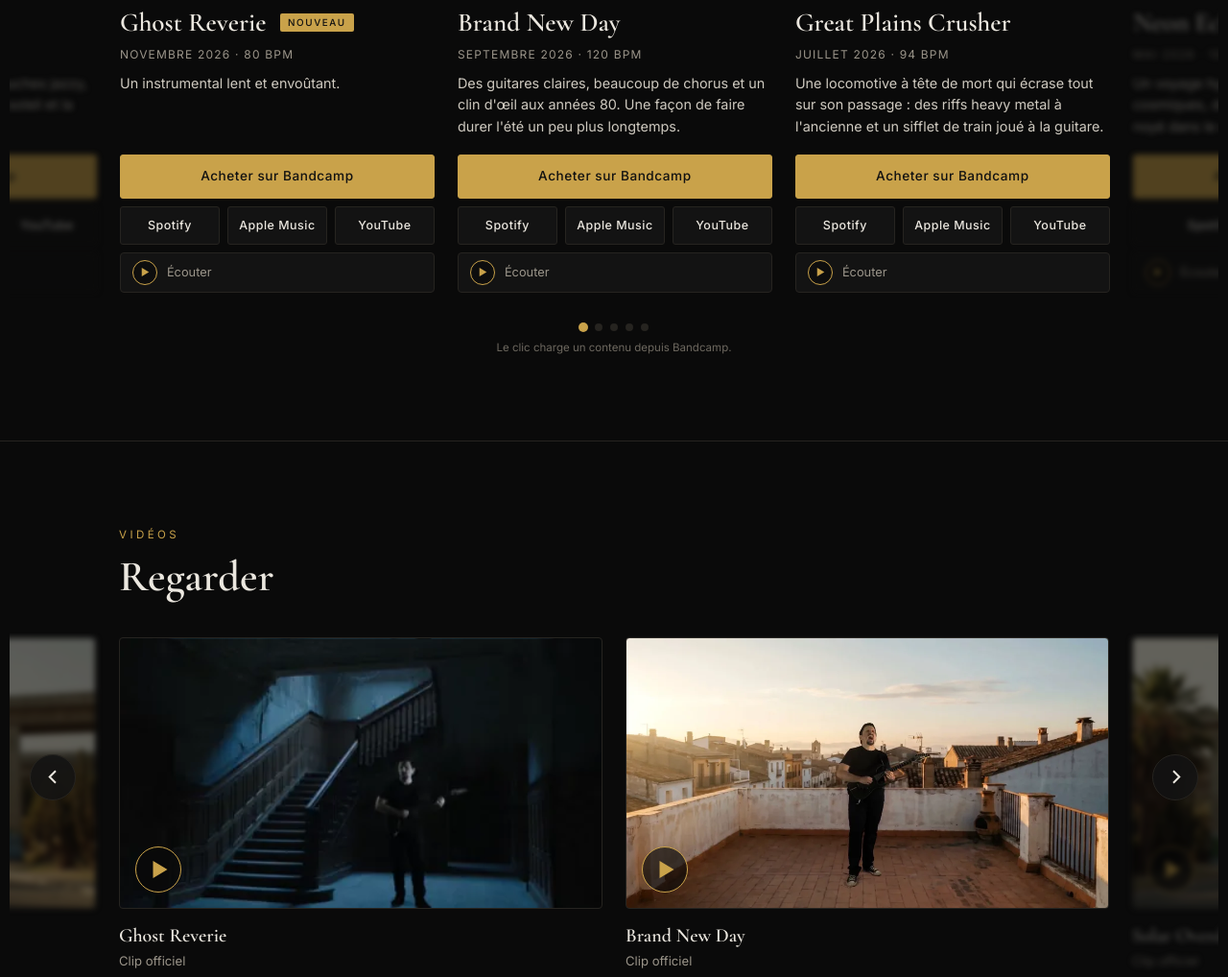
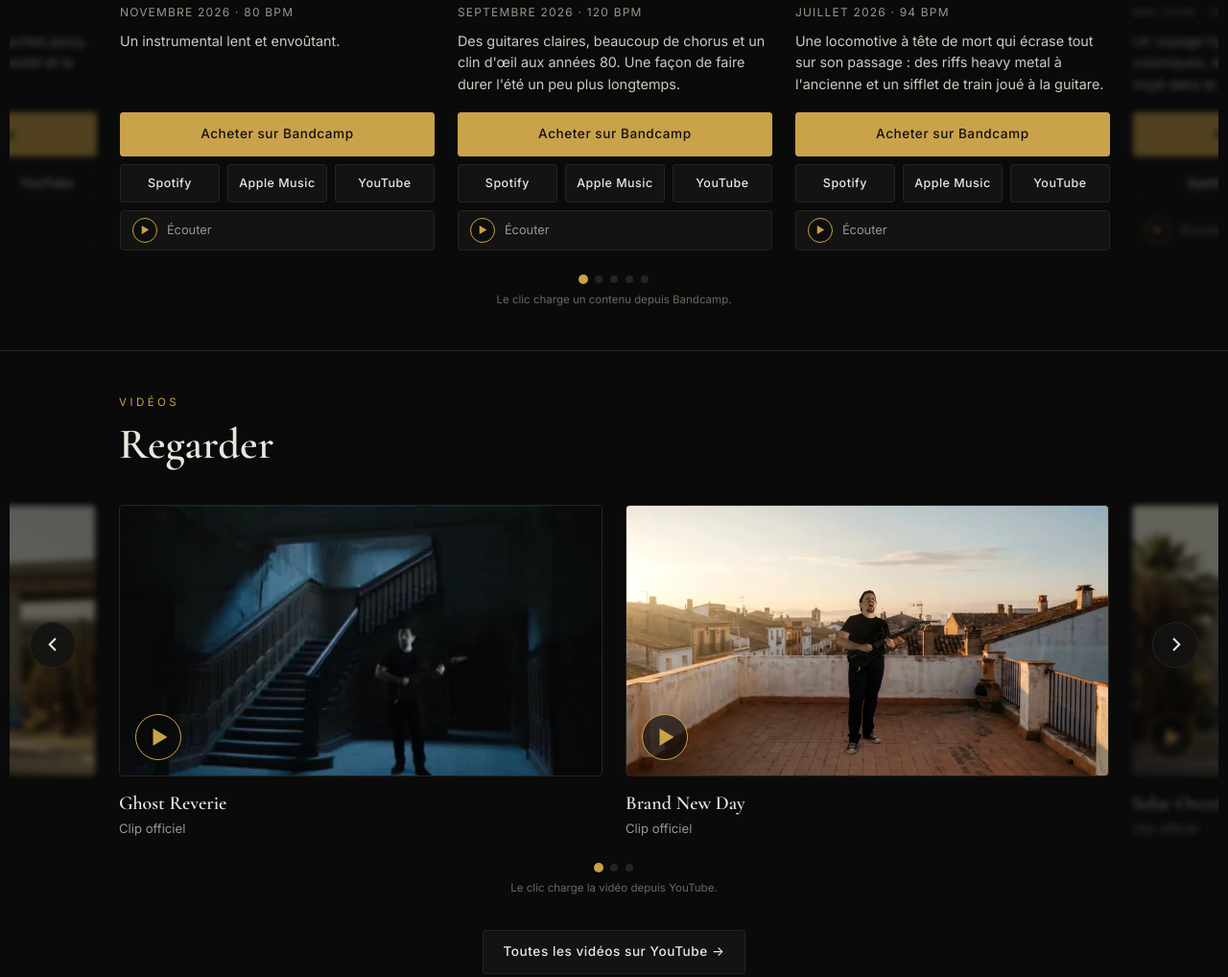
Before and after one commit to jcarayon04/sonicdiaries, a plain HTML site: page fr/index.html in a window 1280 px wide. Shown: the part 1245-2263 px from the top of the page at 96% size. Drawn offline with Linux system fonts and the light colour scheme.

Commit message:
Add files via upload

```diff
--- a/fr/index.html
+++ b/fr/index.html
@@ -51,7 +51,7 @@ nav .wrap{display:flex;align-items:center;justify-content:space-between;height:6
 .lang:hover{border-color:var(--gold)}
 .flag{width:20px;height:14px;border-radius:2px;box-shadow:0 0 0 1px rgba(255,255,255,.12);flex:none}
 .flinks .flag{width:16px;height:11px;vertical-align:-1px;margin-right:6px}
-@media (max-width:720px){.navlinks a:not(.lang){display:none}}
+@media (max-width:720px){.navlinks a:not(.lang){display:none}section{padding:30px 0}}
 
 /* ---------- Hero : bannière granit ---------- */
 .hero{position:relative;text-align:center;border-bottom:1px solid var(--line);background:linear-gradient(to bottom,#000 0%,#000 60%,var(--bg) 100%)}
@@ -74,7 +74,7 @@ nav .wrap{display:flex;align-items:center;justify-content:space-between;height:6
 .btn svg{width:14px;height:14px;flex:none}
 
 /* ---------- Sections ---------- */
-section{scroll-margin-top:60px;padding:88px 0;border-bottom:1px solid var(--line)}
+section{scroll-margin-top:60px;padding:44px 0;border-bottom:1px solid var(--line)}
 .label{font-size:.72rem;letter-spacing:.3em;text-transform:uppercase;color:var(--gold);margin-bottom:10px}
 h2{font-family:var(--serif);font-weight:600;font-size:clamp(2rem,4.5vw,2.8rem);line-height:1.1;margin-bottom:34px}
 
@@ -184,7 +184,7 @@ main{overflow-x:clip}
 .facade.mini{height:42px;margin-top:8px;justify-content:flex-start;gap:10px;padding:0 12px;font-size:.8rem}
 .facade.mini .play{width:26px;height:26px;margin:0}
 .facade.mini .play svg{width:9px;height:9px;margin-left:2px}
-.dots{display:flex;justify-content:center;gap:8px;margin-top:26px}
+.dots{display:flex;justify-content:center;gap:8px;margin-top:20px}
 .dots button{width:8px;height:8px;padding:0;border-radius:50%;border:0;background:var(--line);cursor:pointer;transition:background .2s,transform .2s}
 .dots button.on{background:var(--gold);transform:scale(1.25)}
 #music .note,#videos .note{text-align:center}
```
Also changed, not shown: index.html (+3 -3 lines).
